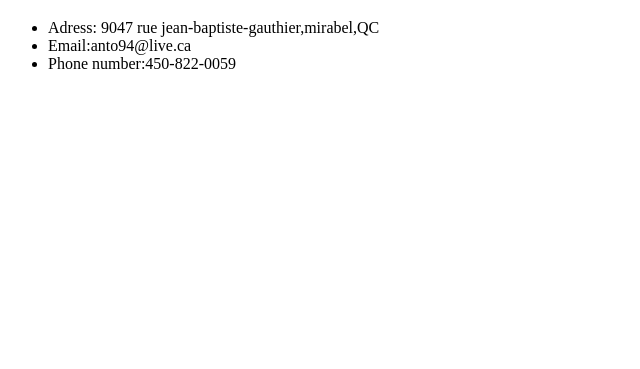
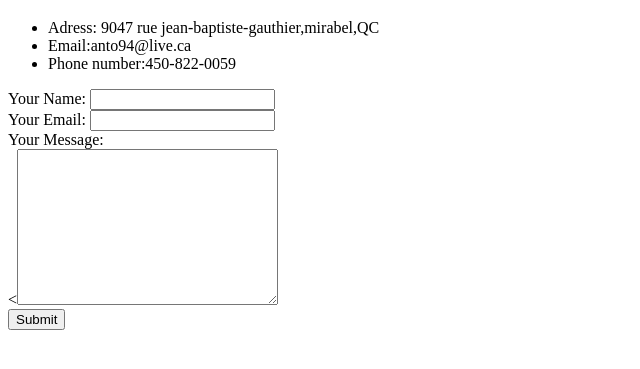
Before and after one commit to AntoninWD/CV, a plain HTML site: page contact.html in a window 1280 px wide. Shown: the part 61-430 px from the top of the page, without its empty margins (0-640 px from the left). Drawn offline with Linux system fonts and the light colour scheme.

Commit message:
Update contact.html

```diff
--- a/contact.html
+++ b/contact.html
@@ -11,5 +11,15 @@
       <li>Email:anto94@live.ca</li>
       <li>Phone number:450-822-0059</li>
     </ul>
+    <form  action="mailto:anto94@live.ca" method="post" enctype="text/plain">
+<label>Your Name:</label>
+<input type="text" name="Yourname" value=""><br>
+<label> Your Email:</label>
+  <input type="email" name="YourEmail" value=""><br>
+  <label>Your  Message:</label><br>
+  <<textarea name="yourMessage" rows=10 cols="30"></textarea><br>
+  <input type="submit" name="" />
+</form>
   </body>
+
 </html>
```
